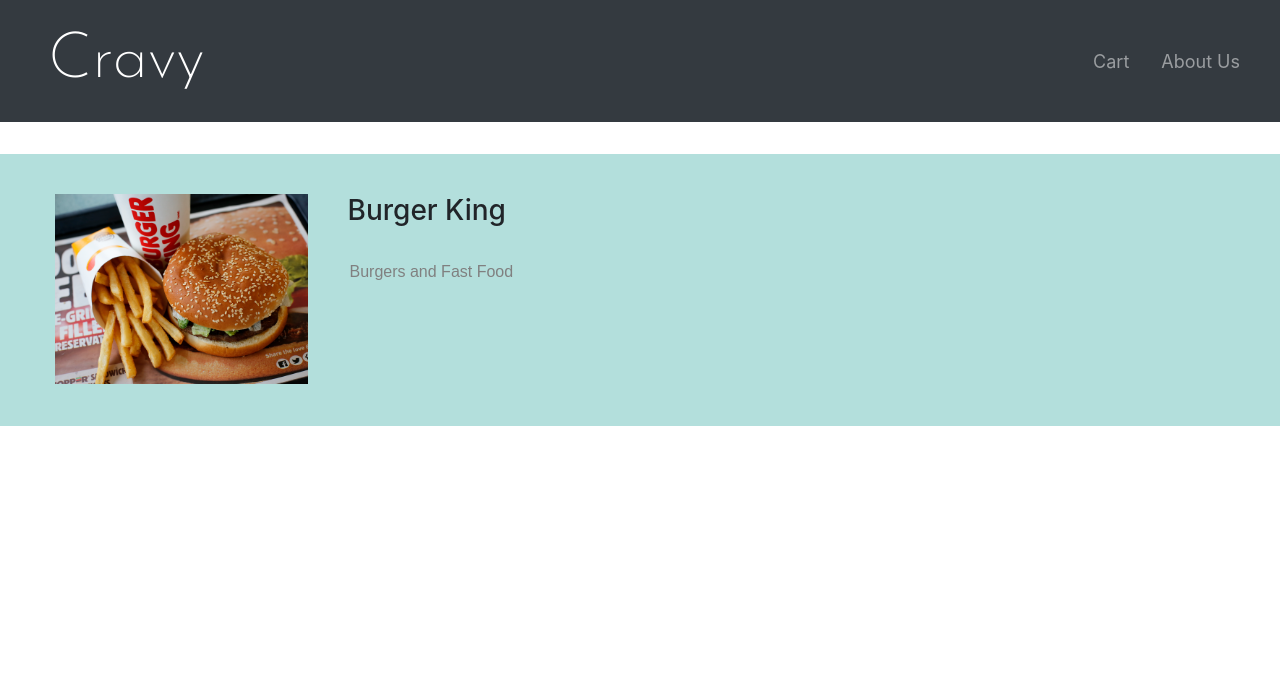
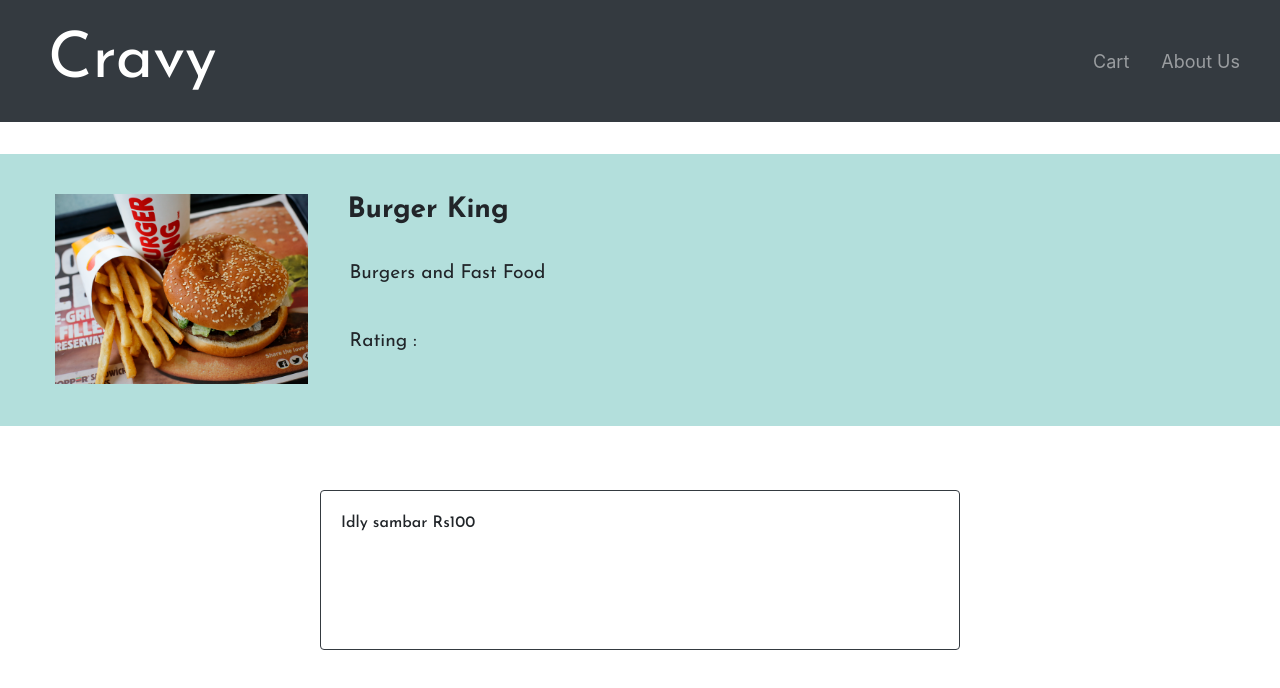
Before and after one commit to anand-2/cravy, a React (Create React App) app in the folder ui/: page /dish in a window 1280 px wide. Shown: the top 688 px of the page. Built offline with nearby package versions, Linux system fonts and the light colour scheme.

Commit message:
dish card

```diff
--- a/ui/src/components/sections/Dish.css
+++ b/ui/src/components/sections/Dish.css
@@ -1,3 +1,7 @@
+
+@import url('https://fonts.googleapis.com/css2?family=Josefin+Sans:wght@400;500;700&display=swap');
+
+
 .restInfo {
     margin-top: 2rem;
     height: 17rem;
@@ -13,9 +17,24 @@
     padding-left: 15px;
 
 }
-span {
+
+h3{
+    font-family: 'Josefin Sans', sans-serif;
+    font-weight: 700;
+}
+p {
     padding-left: 17px;
-    font-family: sans-serif;
-    color: gray;
+    font-family: 'Josefin Sans', sans-serif;
+    font-weight: 400;
+    font-size: larger;
 
 }
+
+.dishCard {
+    height: 10rem;
+    width: 40rem;
+    border-color:#343A40;
+    font-weight: 500;
+    font-family: 'Josefin Sans', sans-serif;
+
+}
--- a/ui/src/components/sections/Dish.jsx
+++ b/ui/src/components/sections/Dish.jsx
@@ -6,6 +6,8 @@
 import bk from "../../img/bk.png"
 import Col from "react-bootstrap/Col"
 import Row from "react-bootstrap/Row"
+import Card from "react-bootstrap/Card"
+
 
 function Dish() {
     return <div><NavbarComponent />
@@ -18,9 +20,22 @@
                     <Col sm={9}>
                         <h3 className="text-left">Burger King</h3><br />
                         <Row>
-                            <span>Burgers and Fast Food</span>
+                            <p>Burgers and Fast Food</p>
+                        </Row> <br />
+                        <Row>
+                            <p>Rating : </p>
                         </Row>
                     </Col>
+                </Row>
+                <Row>
+                    <Col >
+                        <Card className="dishCard mx-auto">
+                            <Card.Body>Idly sambar  Rs100
+                            </Card.Body>
+
+                        </Card>
+                    </Col>
+
                 </Row>
 
             </div>
```
Also changed, not shown: ui/src/img/icons8-non-vegetarian-food-symbol-48.png (added), ui/src/img/icons8-vegetarian-food-symbol-48.png (added).
